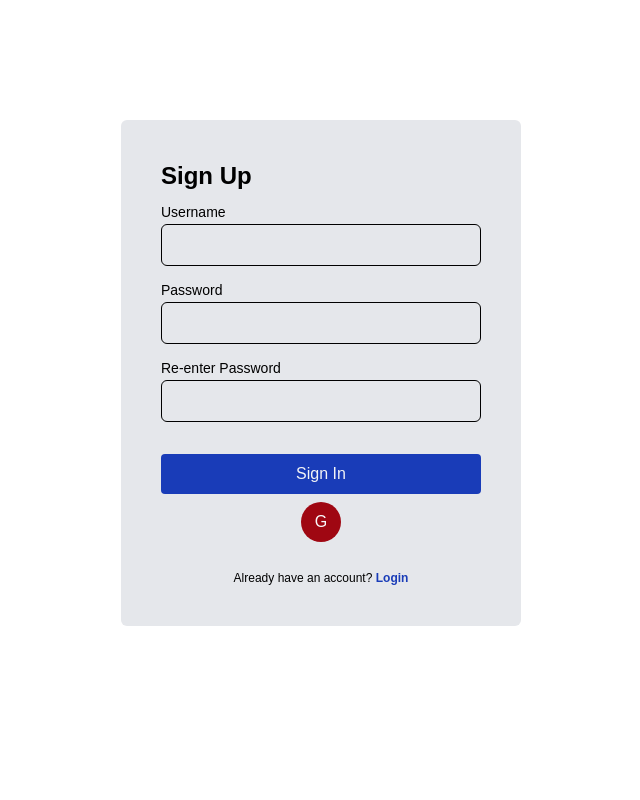
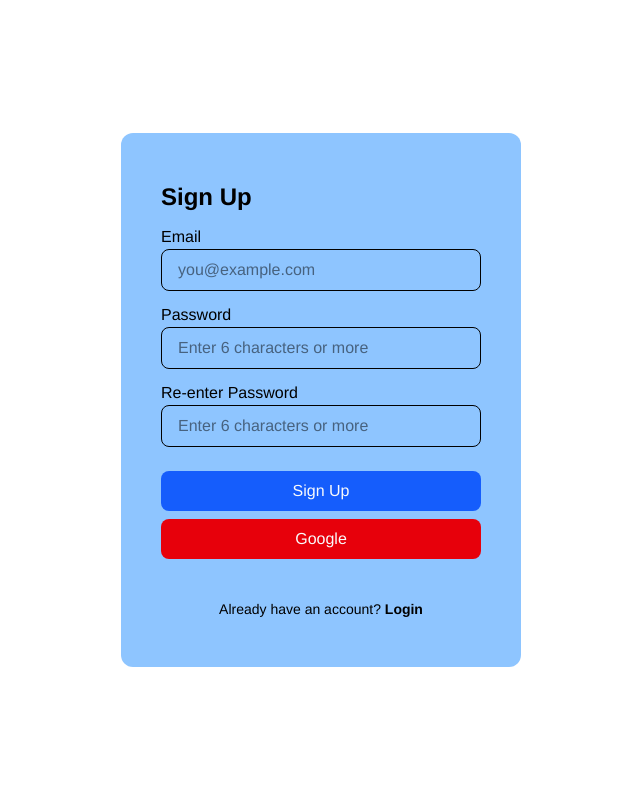
Before and after one commit to JamesBillate/LunasExpress, a Next.js app in the folder lunas-express/: page / in a window 1280 px wide. Shown: the top 800 px of the page, without its empty margins (319-959 px from the left). Built offline with nearby package versions, Linux system fonts and the light colour scheme.

Commit message:
Authform creation and update

```diff
--- /dev/null
+++ b/lunas-express/src/app/auth_components/AuthFields.jsx
@@ -0,0 +1,25 @@
+export default function EntryField({ type, label, placeholder }) {
+  return (
+    <>
+      <label className="mt-3">{label}</label>
+      <input
+        className="border-1 pl-4 py-2 pr-5 rounded-lg text-md w-[100%]"
+        placeholder={placeholder}
+        type={type}
+      />
+    </>
+  );
+}
+
+export function Button({ type, label, color }) {
+  return (
+    <>
+      <button
+        className={`mt-2 ${color} p-2 rounded-lg text-gray-50 font-medium cursor-pointer`}
+        type={type}
+      >
+        {label}
+      </button>
+    </>
+  );
+}
--- a/lunas-express/src/app/auth_components/AuthForm.jsx
+++ b/lunas-express/src/app/auth_components/AuthForm.jsx
@@ -1,28 +1,50 @@
-"use client";
+import EntryField, { Button } from "./AuthFields";
 
-import Login from "./Login.jsx";
-import SignUp from "./SignUp.jsx";
-import { useState } from "react";
-
-export default function Authform() {
-  const [authType, setAuthType] = useState("signup");
-
-  const renderAuthForm = () => {
-    switch (authType) {
-      case "login":
-        return <Login />;
-      case "signup":
-        return <SignUp />;
-      default:
-        return <Login />;
-    }
-  };
-
+export default function AuthForm({ title, buttonText, authMode }) {
   return (
     <>
-      <div className="flex justify-center">
-        <div className="w-[50vh] bg-gray-200 p-10 rounded-md mt-[15vh]">
-          {renderAuthForm()}
+      <div className="flex justify-center items-center h-screen">
+        <div className="px-10 py-12 bg-blue-300 w-[25rem] rounded-xl">
+          <form className="grid">
+            <h1 className="text-2xl font-bold">{title}</h1>
+            <EntryField
+              type="text"
+              label="Email"
+              placeholder="you@example.com"
+            />
+            <EntryField
+              type="password"
+              label="Password"
+              placeholder="Enter 6 characters or more"
+            />
+            {authMode === "signup" && (
+              <EntryField
+                type="password"
+                label="Re-enter Password"
+                placeholder="Enter 6 characters or more"
+              />
+            )}
+            {authMode === "login" && (
+              <div className="mt-2 text-right text-sm cursor-pointer">
+                <span>Forgot password?</span>
+              </div>
+            )}
+            <div className="p-2"></div>
+            <Button type="submit" label={buttonText} color="bg-blue-600" />
+            <Button type="button" label="Google" color="bg-red-600" />
+            {authMode === "signup" && (
+              <div className="mt-10 text-center text-sm">
+                Already have an account?
+                <span className="font-semibold cursor-pointer"> Login</span>
+              </div>
+            )}
+            {authMode === "login" && (
+              <div className="mt-10 text-center text-sm">
+                Dont have an account?
+                <span className="font-semibold cursor-pointer"> Sign Up</span>
+              </div>
+            )}
+          </form>
         </div>
       </div>
     </>
--- a/lunas-express/src/app/auth_components/Login.jsx
+++ b/lunas-express/src/app/auth_components/Login.jsx
@@ -1,49 +1,9 @@
-const labels = " text-sm";
-const fields = " pl-2 p-2 mb-3 border-1 rounded-md";
-const global = " w-[100%]";
+import AuthForm from "./AuthForm";
 
 export default function Login() {
   return (
     <>
-      <form>
-        <h1 className="mb-2 text-2xl font-semibold">Login</h1>
-        <label className={global + labels}>Username</label>
-        <input className={global + fields} type="text"></input>
-        <label className={global + labels}>Password</label>
-        <input className={global + fields} type="password"></input>
-        <div className={global + " mb-4 text-xs text-right cursor-pointer"}>
-          Forgot password?
-        </div>
-        {/* Username Sign In */}
-        <button
-          className={
-            global +
-            " pl-2 p-2 cursor-pointer back rounded-sm bg-blue-800 text-gray-100"
-          }
-          type="submit"
-        >
-          Sign In
-        </button>
-        <div className="flex justify-center mt-2">
-          {/* Google Sign In */}
-          <button
-            className={
-              "p-2 w-[40px] bg-red-800 text-gray-50 rounded-[50%] text-center cursor-pointer"
-            }
-            type="submit"
-          >
-            G
-          </button>
-        </div>
-      </form>
-
-      {/* Sign up section access */}
-      <div className={global + " mt-7 text-xs text-center cursor-pointer"}>
-        No account?{" "}
-        <span className="cursor-pointer text-blue-800 font-semibold">
-          Sign Up
-        </span>
-      </div>
+      <AuthForm title="Login" buttonText="Sign In" authMode="login" />
     </>
   );
 }
--- a/lunas-express/src/app/auth_components/SignUp.jsx
+++ b/lunas-express/src/app/auth_components/SignUp.jsx
@@ -1,49 +1,9 @@
-const labels = " text-sm";
-const fields = " pl-2 p-2 mb-3 border-1 rounded-md";
-const global = " w-[100%]";
+import AuthForm from "./AuthForm";
 
 export default function SignUp() {
   return (
     <>
-      <form>
-        <h1 className="mb-2 text-2xl font-semibold">Sign Up</h1>
-        <label className={global + labels}>Username</label>
-        <input className={global + fields} type="text"></input>
-        <label className={global + labels}>Password</label>
-        <input className={global + fields} type="password"></input>
-        <label className={global + labels}>Re-enter Password</label>
-        <input className={global + fields} type="password"></input>
-
-        {/* Username Sign In */}
-        <button
-          className={
-            global +
-            " mt-5 pl-2 p-2 cursor-pointer back rounded-sm bg-blue-800 text-gray-100"
-          }
-          type="submit"
-        >
-          Sign In
-        </button>
-        <div className="flex justify-center mt-2">
-          {/* Google Sign In */}
-          <button
-            className={
-              "p-2 w-[40px] bg-red-800 text-gray-50 rounded-[50%] text-center cursor-pointer"
-            }
-            type="submit"
-          >
-            G
-          </button>
-        </div>
-      </form>
-
-      {/* Sign up section access */}
-      <div className={global + " mt-7 text-xs text-center cursor-pointer"}>
-        Already have an account?{" "}
-        <span className="cursor-pointer text-blue-800 font-semibold">
-          Login
-        </span>
-      </div>
+      <AuthForm title="Sign Up" buttonText="Sign Up" authMode="signup" />
     </>
   );
 }
--- a/lunas-express/src/app/globals.css
+++ b/lunas-express/src/app/globals.css
@@ -22,5 +22,5 @@
 body {
   background: var(--background);
   color: var(--foreground);
-  font-family: Arial, Helvetica, sans-serif;
+  font-family: Montserrat, Helvetica, sans-serif;
 }
--- a/lunas-express/src/app/page.jsx
+++ b/lunas-express/src/app/page.jsx
@@ -1,11 +1,11 @@
-import AuthForm from "./auth_components/AuthForm.jsx";
+import Login from "./auth_components/Login.jsx";
+import SignUp from "./auth_components/Signup.jsx";
 
 export default function Home() {
   return (
     <>
-      {/* For debugging purposes */}
-      <AuthForm />
-      {/* <SignUp /> */}
+      <SignUp />
+      <Login />
     </>
   );
 }
```
